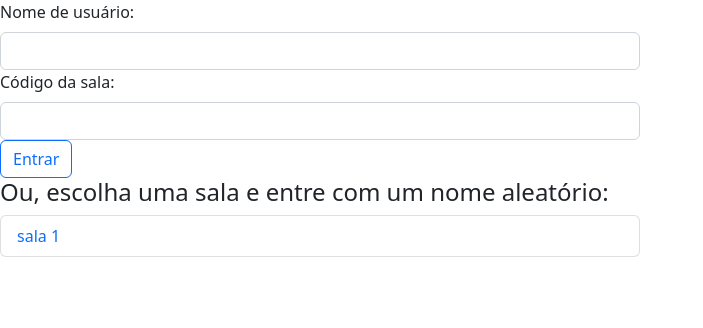
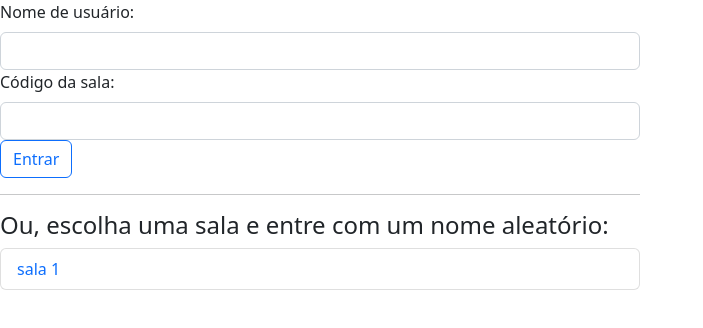
Before and after one commit to erickxyy7/chat, a website: page index.html in a window 1280 px wide. Shown: the whole page, without its empty margins (0-703 px from the left). Drawn offline with nearby package versions, Linux system fonts and the light colour scheme; no server answers.

Commit message:
<hr> between manualForm and directForm.

```diff
--- a/index.html
+++ b/index.html
@@ -22,6 +22,7 @@
                 <input class="btn btn-outline-primary" type="submit" value="Entrar">
             </form>
         </div>
+        <hr>
         <div id="directForm">
             <div id="menuChooseBuildedRoom">
                 <h2 class="fs-4">Ou, escolha uma sala e entre com um nome aleatório:</h2>
--- a/static/css/index.css
+++ b/static/css/index.css
@@ -14,7 +14,7 @@
     top: 305px;
 }
 
-#manualForm, #directForm {
+#manualForm, #directForm, hr {
     width: 50%;
 }
 
```
